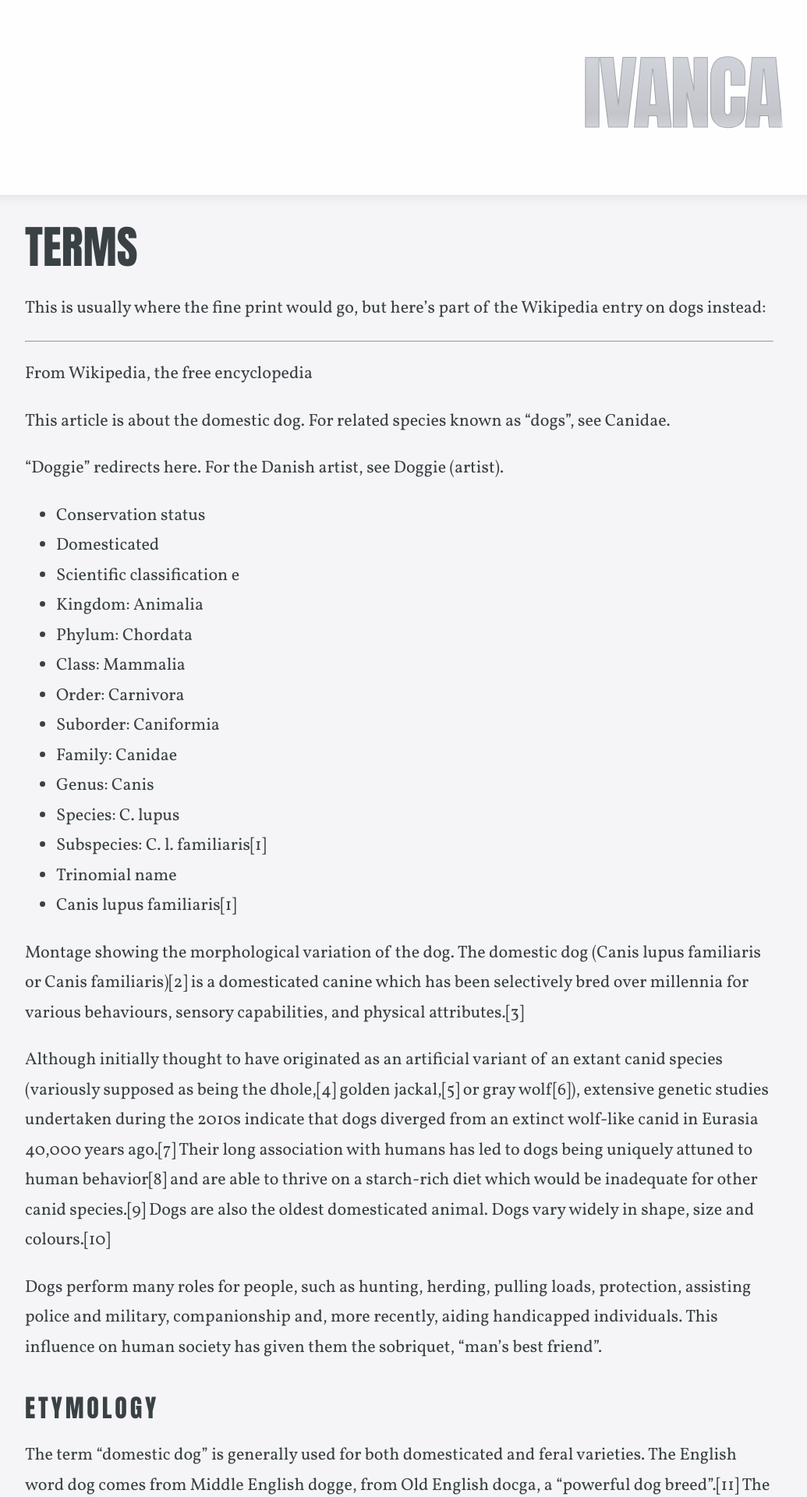
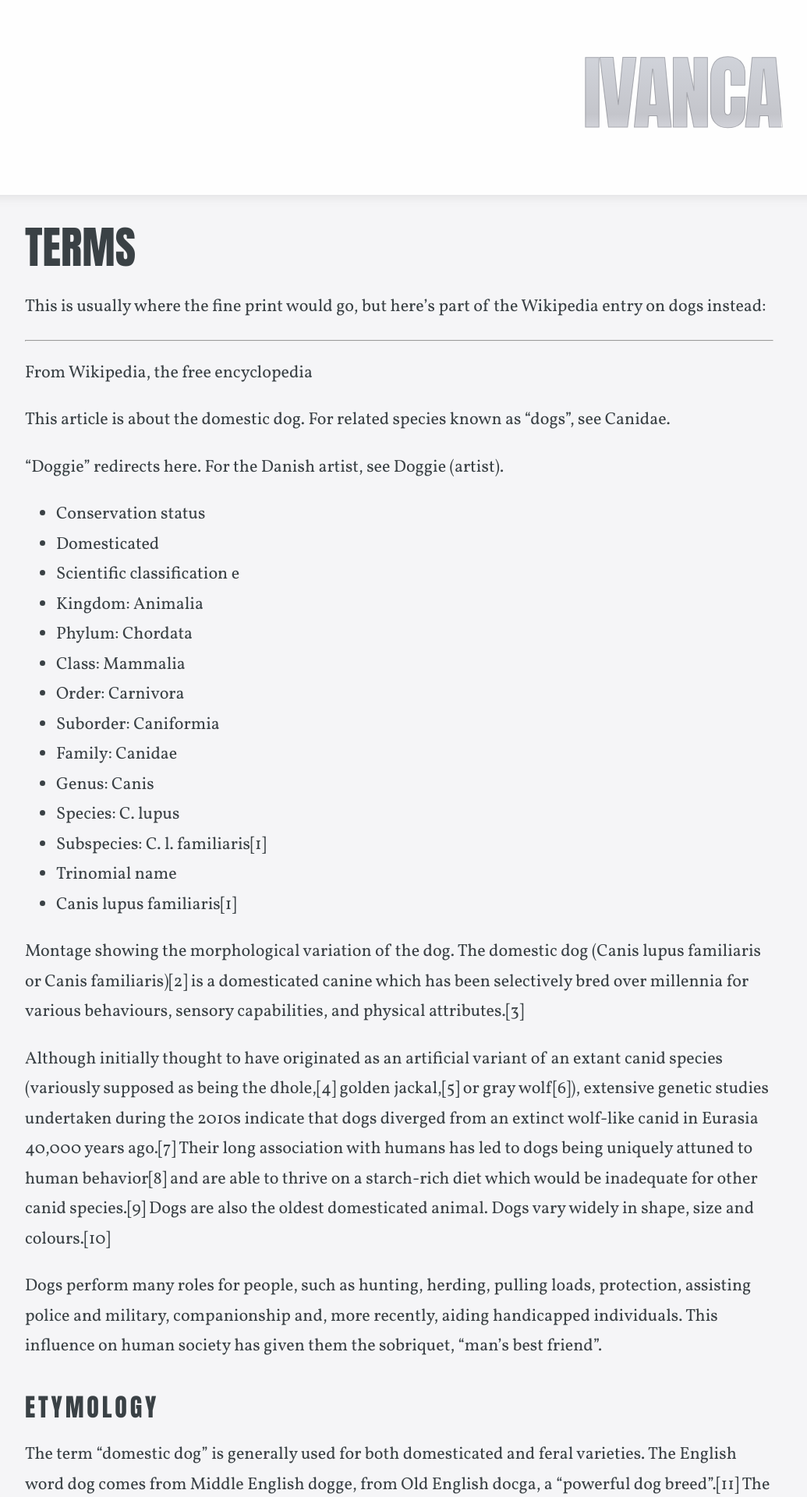
Before and after one commit to Ivanca/ivanca.github.io, a Jekyll site: the page built from terms.md, in a window 1280 px wide. Shown: the top 1920 px of the page at 78% size, without its empty margins (128-1163 px from the left). Built offline with Jekyll 4.4.1, drawn with Linux system fonts in a browser that asks for light colours; some web fonts are replaced.

Commit message:
slighly smaller font size

```diff
--- a/_sass/_typography.scss
+++ b/_sass/_typography.scss
@@ -65,7 +65,7 @@ h2, h3 {
     letter-spacing: 0;
     line-height: 5.2rem;
 	@media (min-width: $mobile-break) {
-		font-size: 5.8rem;
+		font-size: 5.7rem;
 		line-height: 1.25em;
 	}
 }
```
